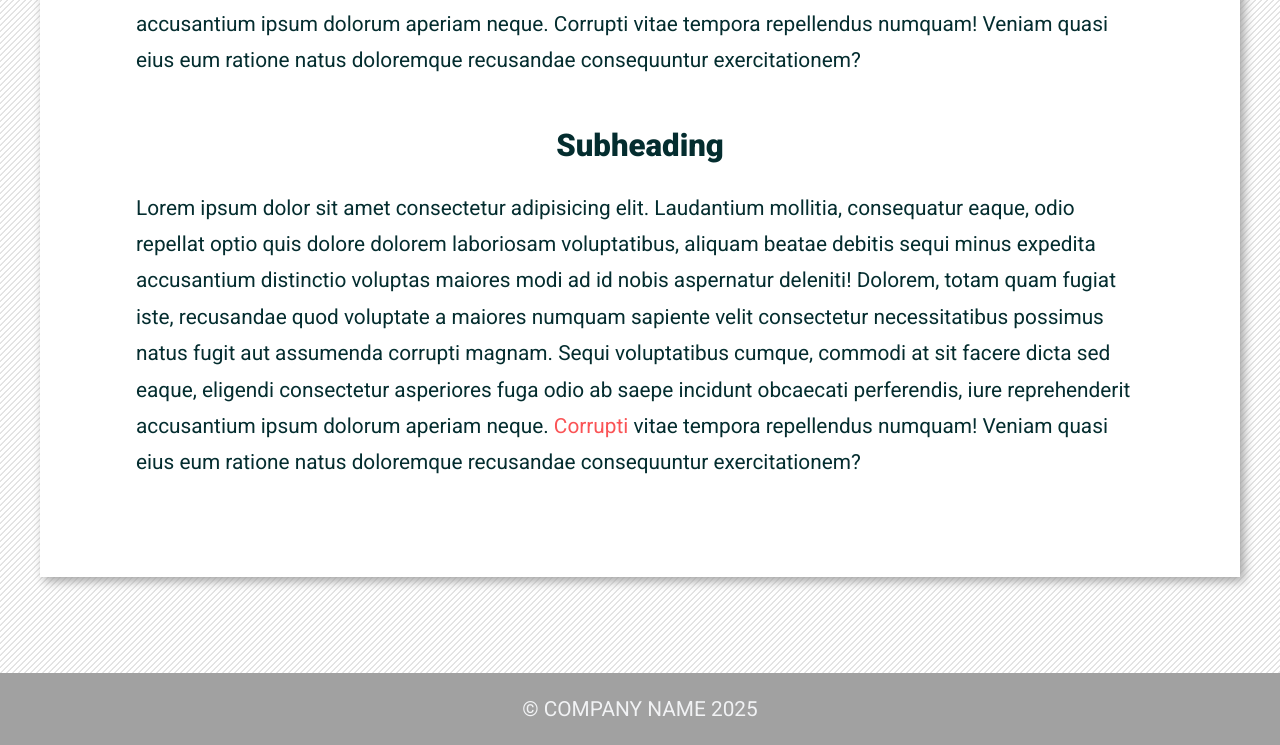
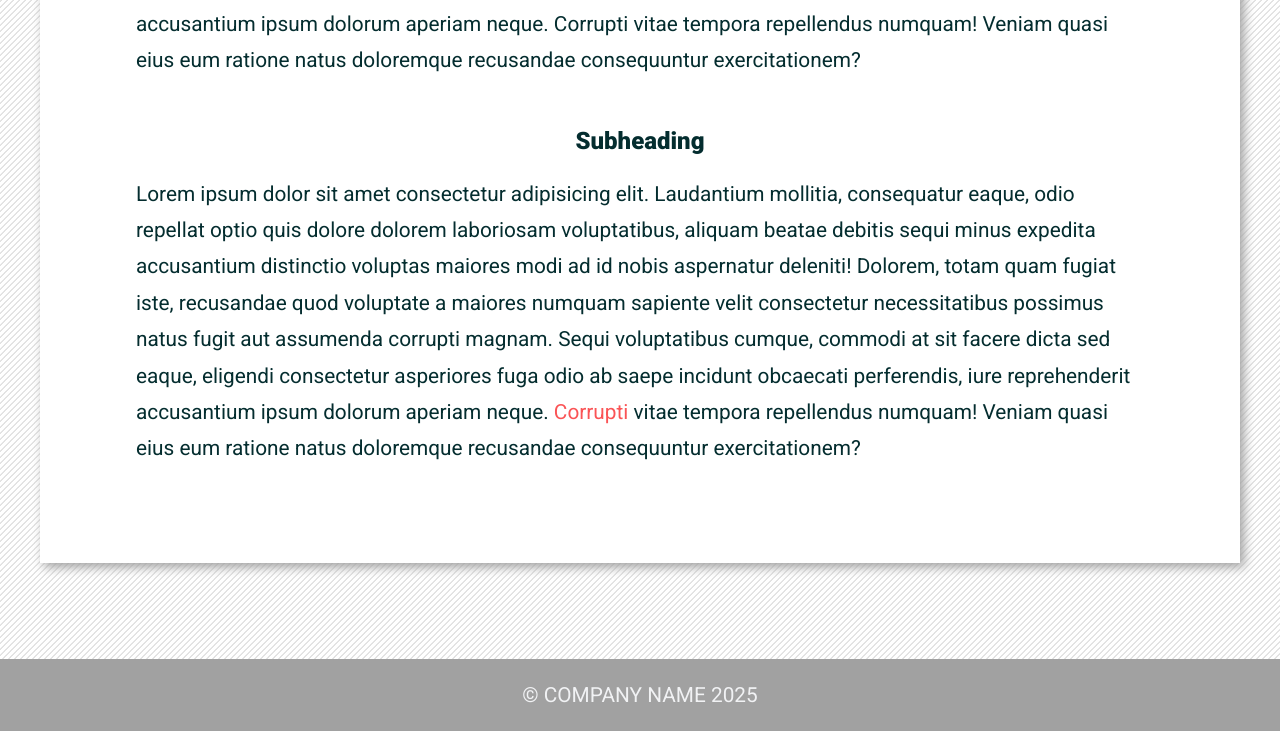
Before and after one commit to Victoria-Olivia/m10-hw10-ortiz-victoria, a plain HTML site: page index.html in a window 1280 px wide. Shown: the part 1348-2093 px from the top of the page. Drawn offline with Linux system fonts and the light colour scheme.

Commit message:
Added class attribute to subtitle in article section in HTML.

```diff
--- a/index.html
+++ b/index.html
@@ -28,7 +28,7 @@
       <p class="article__text">Lorem ipsum dolor sit amet consectetur adipisicing elit. Laudantium mollitia, consequatur eaque, odio repellat optio quis dolore dolorem laboriosam voluptatibus, aliquam beatae debitis sequi minus expedita accusantium distinctio voluptas maiores modi <a href="#"class="article__link">ad id nobis aspernatur deleniti!</a> Dolorem totam quam fugiat, iste, recusandae quod voluptate a maiores numquam sapiente velit consectetur necessitatibus possimus natus fugit aut assumenda corrupti magnam. Sequi voluptatibus cumque, commodi at sit facere dicta sed eaque, eligendi consectetur asperiores fuga odio ab saepe incidunt obcaecati perferendis, iure reprehenderit accusantium ipsum dolorum aperiam neque. Corrupti vitae tempora repellendus numquam! Veniam quasi eius eum ratione natus doloremque recusandae consequuntur exercitationem?</p>
       <img src="https://picsum.photos/500/500" alt="random image" class="article__image">
       <p class="article__text">Lorem ipsum dolor sit amet consectetur adipisicing elit. Laudantium mollitia, consequatur eaque, odio repellat optio quis dolore dolorem laboriosam voluptatibus, aliquam beatae debitis sequi minus expedita accusantium distinctio voluptas maiores modi ad id nobis aspernatur deleniti! Dolorem, totam quam fugiat iste, recusandae quod voluptate a maiores numquam sapiente velit consectetur necessitatibus possimus natus fugit aut assumenda corrupti magnam. Sequi <a href="#"class="article__link">voluptatibus</a> cumque, commodi at sit facere dicta sed eaque, eligendi consectetur asperiores fuga odio ab saepe incidunt obcaecati perferendis, iure reprehenderit accusantium ipsum dolorum aperiam neque. Corrupti vitae tempora repellendus numquam! Veniam quasi eius eum ratione natus doloremque recusandae consequuntur exercitationem?</p>
-      <h2>Subheading</h2>
+      <h2 class="article__subtitle">Subheading</h2>
       <p>Lorem ipsum dolor sit amet consectetur adipisicing elit. Laudantium mollitia, consequatur eaque, odio repellat optio quis dolore dolorem laboriosam voluptatibus, aliquam beatae debitis sequi minus expedita accusantium distinctio voluptas maiores modi ad id nobis aspernatur deleniti! Dolorem, totam quam fugiat iste, recusandae quod voluptate a maiores numquam sapiente velit consectetur necessitatibus possimus natus fugit aut assumenda corrupti magnam. Sequi voluptatibus cumque, commodi at sit facere dicta sed eaque, eligendi consectetur asperiores fuga odio ab saepe incidunt obcaecati perferendis, iure reprehenderit accusantium ipsum dolorum aperiam neque. <a href="#">Corrupti</a> vitae tempora repellendus numquam! Veniam quasi eius eum ratione natus doloremque recusandae consequuntur exercitationem?</p>
     </article>
   </main>
```
